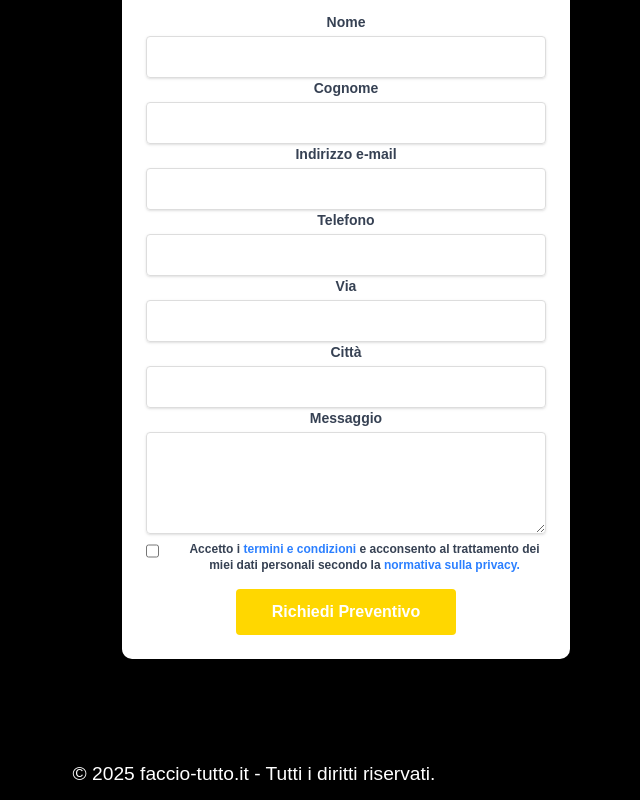
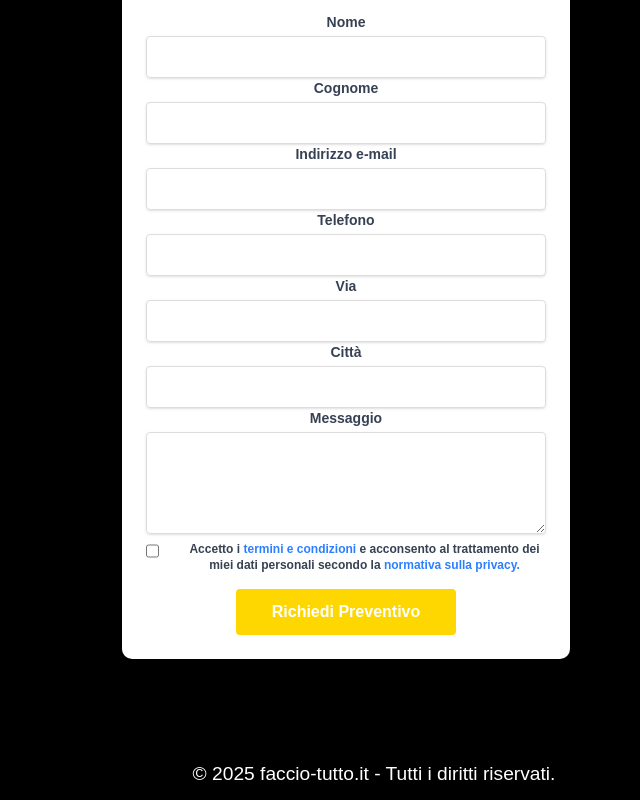
Before and after one commit to faccio-tutto/faccio-tutto, a Next.js app: page /fotovoltaico in a window 1280 px wide. Shown: the part 5978-6778 px from the top of the page, without its empty margins (386-1026 px from the left). Built offline with nearby package versions, Linux system fonts and the light colour scheme.

Commit message:
Footer centrato rispetto al contenuto principale della pagina

```diff
--- a/app/fotovoltaico/page.tsx
+++ b/app/fotovoltaico/page.tsx
@@ -782,9 +782,11 @@ investi nel tuo futuro rispettando l'ambiente
             </div>
 
       {/* Footer */}
-      <footer className="text-center mt-8 p-6 bg-gray-900 text-gray-300">
-        <p>&copy; {new Date().getFullYear()} faccio-tutto.it - Tutti i diritti riservati.</p>
-      </footer>
+     <footer className="mt-8 p-6 bg-gray-900 text-gray-300">
+  <p className="ml-60">
+    &copy; {new Date().getFullYear()} faccio-tutto.it - Tutti i diritti riservati.
+  </p>
+</footer>
     </div>
   );
 };
```
